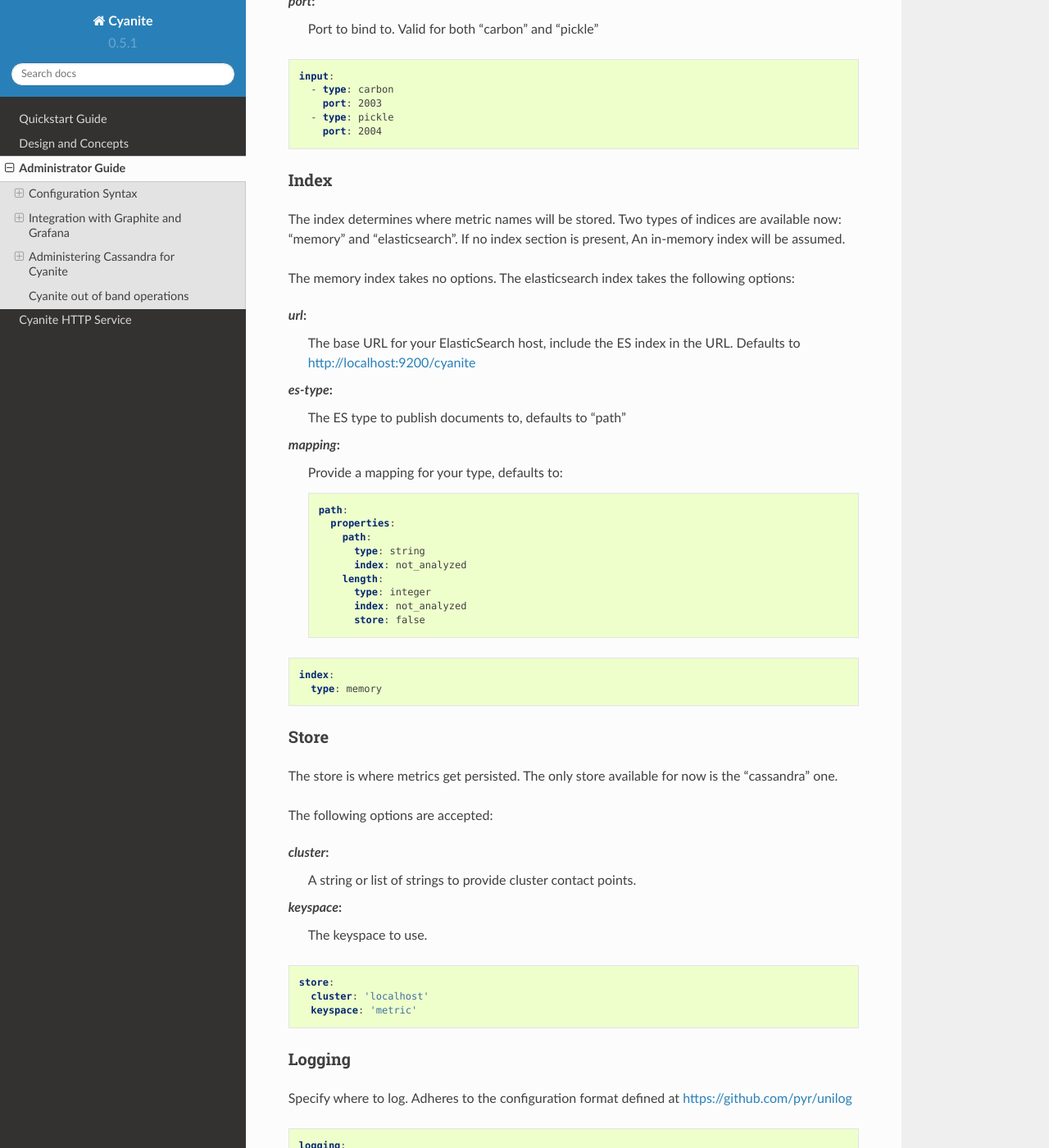
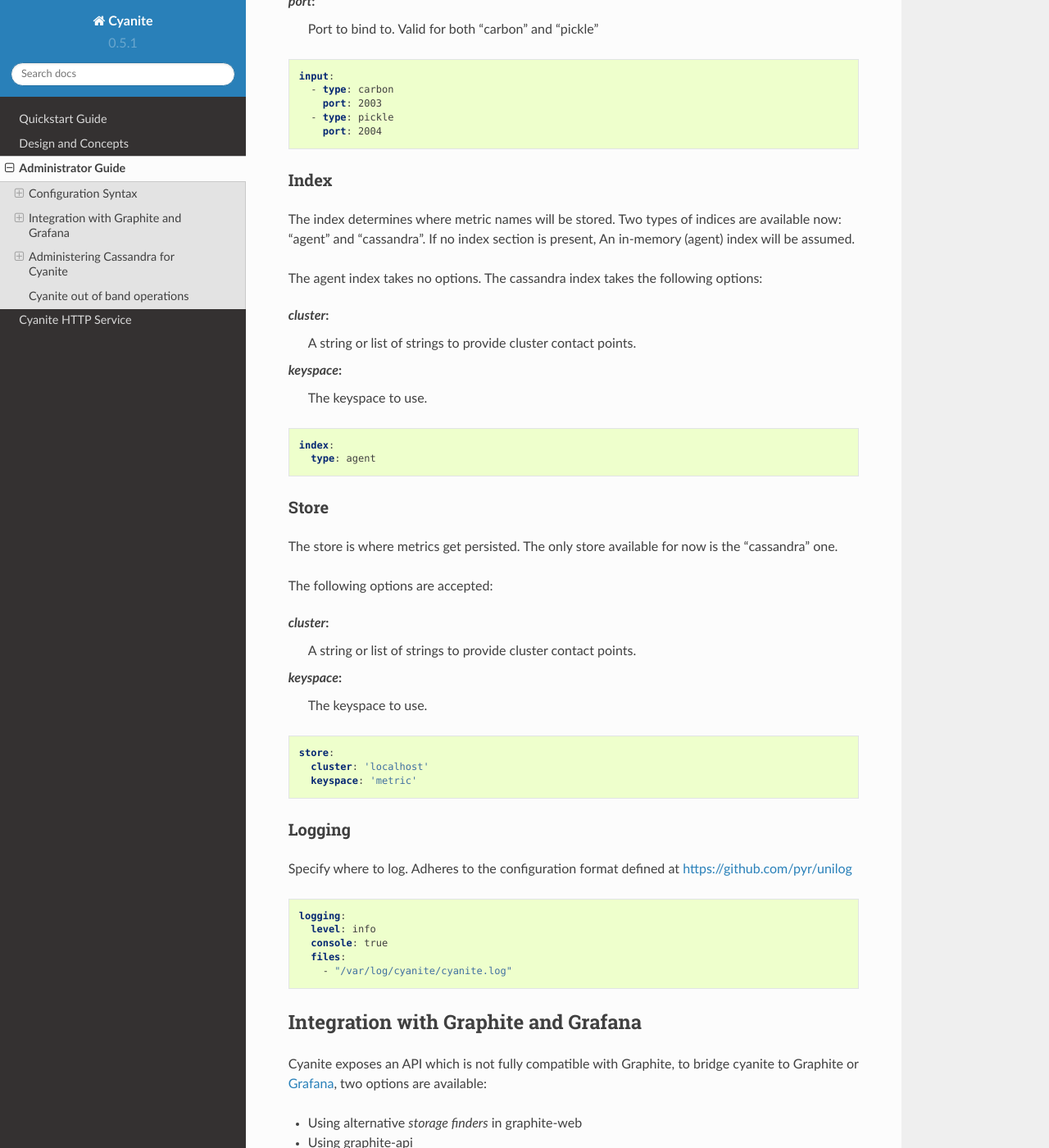
Before and after one commit to pyr/cyanite, a Sphinx documentation site: the page built from doc/source/administrator.rst, in a window 1280 px wide and 1400 px high, scrolled down 1696 px. Shown: the whole window at 82% size. Built offline with Sphinx 7.4.7 and the Read the Docs theme 2.0.0, drawn with Linux system fonts in a browser that asks for light colours.

Commit message:
doc: update docs to reflect new indices

```diff
--- a/doc/source/administrator.rst
+++ b/doc/source/administrator.rst
@@ -94,38 +94,22 @@
 ~~~~~
 
 The index determines where metric names will be stored.
-Two types of indices are available now: "memory" and
-"elasticsearch". If no index section is present,
-An in-memory index will be assumed.
+Two types of indices are available now: "agent" and
+"cassandra". If no index section is present,
+An in-memory (agent) index will be assumed.
 
-The memory index takes no options.
-The elasticsearch index takes the following options:
+The agent index takes no options.
+The cassandra index takes the following options:
 
-*url*:
-  The base URL for your ElasticSearch host, include
-  the ES index in the URL. Defaults to
-  http://localhost:9200/cyanite
-*es-type*:
-  The ES type to publish documents to, defaults to "path"
-*mapping*:
-  Provide a mapping for your type, defaults to:
-
-  .. sourcecode:: yaml
-
-     path:
-       properties:
-         path:
-           type: string
-           index: not_analyzed
-         length:
-           type: integer
-           index: not_analyzed
-           store: false
+*cluster*:
+   A string or list of strings to provide cluster contact points.
+*keyspace*:
+   The keyspace to use.
 
 .. sourcecode:: yaml
 
     index:
-      type: memory
+      type: agent
 
 Store
 ~~~~~
--- a/doc/source/quickstart.rst
+++ b/doc/source/quickstart.rst
@@ -62,7 +62,7 @@
     store:
       cluster: "127.0.0.1"
     index:
-      type: "memory"
+      type: "agent"
     api:
       port: 8080
     engine:
```
